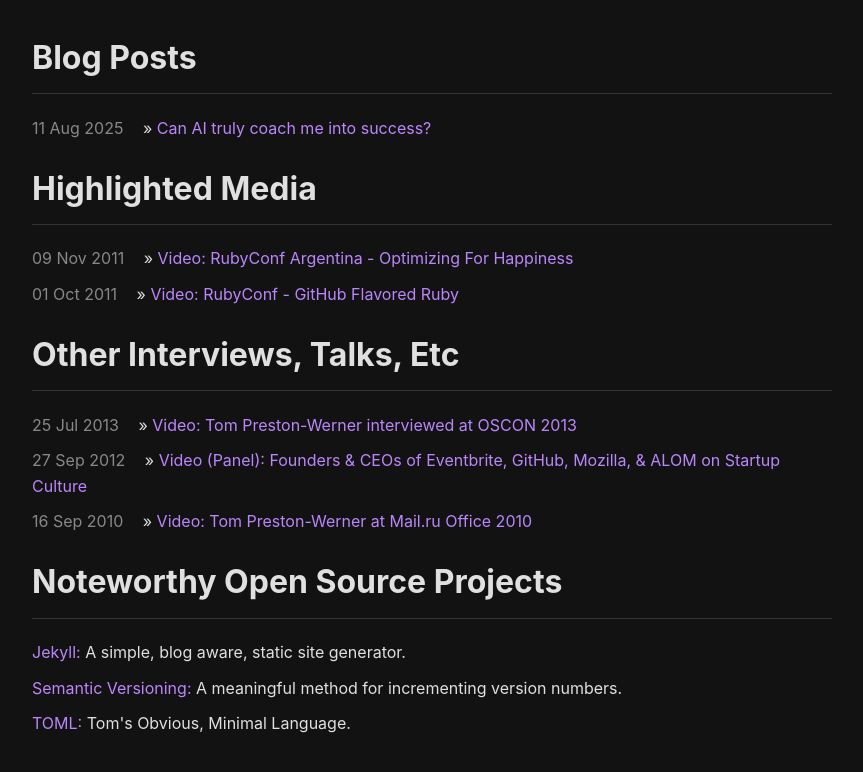
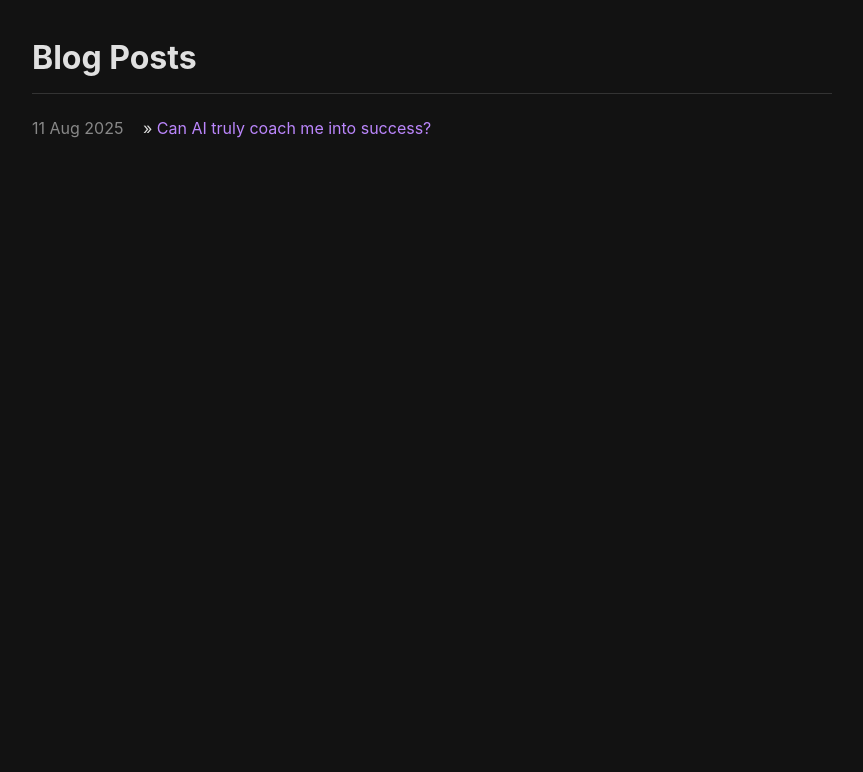
Before and after one commit to pablo-desperados/thoughts_from_pablo, a Jekyll site: the page built from index.md, in a window 1280 px wide. Shown: the top 772 px of the page, without its empty margins (208-1071 px from the left). Built offline with Jekyll 4.4.1, drawn with Linux system fonts in a browser that asks for light colours.

Commit message:
thoughts 5

```diff
--- a/index.md
+++ b/index.md
@@ -41,24 +41,4 @@ title: Pablo's Thoughts
       <li><span>{{ post.date | date_to_string }}</span> » <a href="{{ site.baseurl }}{{ post.url }}">{{ post.title }}</a></li>
     {% endfor %}
   </ul>
-
-  <h1>Highlighted Media</h1>
-  <ul class="posts">
-    <li><span>09 Nov 2011</span> » <a href="http://vimeo.com/39016099">Video: RubyConf Argentina - Optimizing For Happiness</a></li>
-    <li><span>01 Oct 2011</span> » <a href="http://confreaks.com/videos/712-rubyconf2011-github-flavored-ruby">Video: RubyConf - GitHub Flavored Ruby</a></li>
-  </ul>
-
-  <h1>Other Interviews, Talks, Etc</h1>
-  <ul class="posts">
-      <li><span>25 Jul 2013</span> » <a href="http://www.youtube.com/watch?v=7DoB0SCUtOk&list=SP055Epbe6d5aclKNAa8msO1VvDOJ8sYlS&index=23">Video: Tom Preston-Werner interviewed at OSCON 2013</a></li>
-      <li><span>27 Sep 2012</span> » <a href="http://www.youtube.com/watch?v=Ln-B_fs9QMY&feature=youtu.be">Video (Panel): Founders & CEOs of Eventbrite, GitHub, Mozilla, & ALOM on Startup Culture</a></li>
-      <li><span>16 Sep 2010</span> » <a href="http://www.youtube.com/watch?v=Hi2V1x1AkD8">Video: Tom Preston-Werner at Mail.ru Office 2010</a></li>
-  </ul>
-
-  <h1>Noteworthy Open Source Projects</h1>
-  <ul class="posts">
-    <li><a href="http://github.com/jekyll/jekyll/">Jekyll:</a> A simple, blog aware, static site generator.</li>
-    <li><a href="http://semver.org">Semantic Versioning:</a> A meaningful method for incrementing version numbers.</li>
-    <li><a href="http://github.com/toml-lang/toml">TOML:</a> Tom's Obvious, Minimal Language.</li>
-  </ul>
 </div>
```
